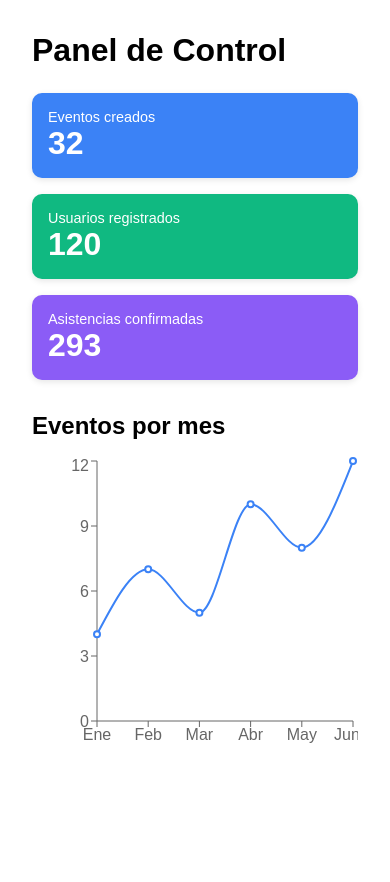
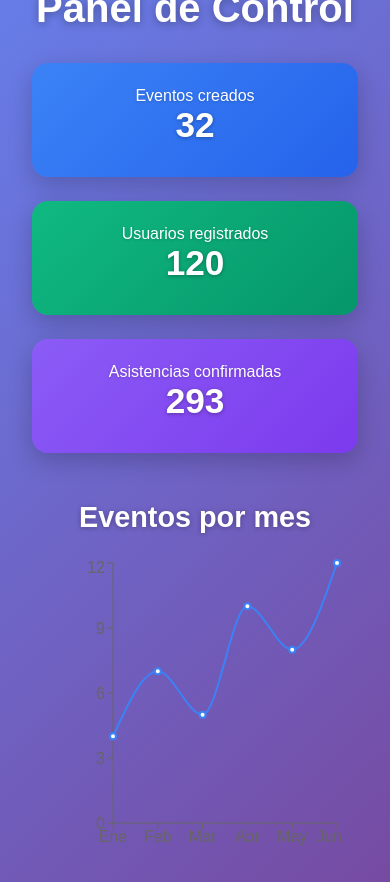
Before and after one commit to HJFlash/Reunion360, a React (Vite) app in the folder frontend/: page /dashboard in a window 390 px wide. Before the commit the page ends 844 px from the top, so only its background shows below. Built offline with nearby package versions, Linux system fonts and the light colour scheme.

Commit message:
Creación de un home básico para probar paginas / Edicion de Dashboard

```diff
--- a/frontend/src/main.tsx
+++ b/frontend/src/main.tsx
@@ -1,14 +1,17 @@
-import React from 'react';
-import ReactDOM from 'react-dom/client';
-import { BrowserRouter, Routes, Route } from 'react-router-dom';
-import Auth from './pages/Auth/Auth';
-import Dashboard from './pages/Dashboard/Dashboard';  // importa tu Dashboard
+import React from "react";
+import ReactDOM from "react-dom/client";
+import { BrowserRouter, Routes, Route } from "react-router-dom";
 
-ReactDOM.createRoot(document.getElementById('root')!).render(
+import Home from "./pages/Home/Home";
+import Auth from "./pages/Auth/Auth";
+import Dashboard from "./pages/Dashboard/Dashboard";
+
+ReactDOM.createRoot(document.getElementById("root")!).render(
   <React.StrictMode>
     <BrowserRouter>
       <Routes>
-        <Route path="/" element={<Auth />} />
+        <Route path="/" element={<Home />} />
+        <Route path="/auth" element={<Auth />} />
         <Route path="/dashboard" element={<Dashboard />} />
       </Routes>
     </BrowserRouter>
--- a/frontend/src/pages/Dashboard/Dashboard.css
+++ b/frontend/src/pages/Dashboard/Dashboard.css
@@ -1,56 +1,102 @@
 .dashboard-container {
-  padding: 2rem;
-  font-family: Arial, sans-serif;
+  padding: 2rem 3rem;
+  font-family: 'Poppins', sans-serif;
+  background: linear-gradient(135deg, #667eea, #764ba2);
+  min-height: 100vh;
+  color: white;
+  width: 100vw; /* usa todo el ancho de la ventana */
+  max-width: 100%; /* no limite de ancho */
+  box-sizing: border-box;
 }
 
 .dashboard-title {
-  font-size: 2rem;
-  margin-bottom: 1.5rem;
+  font-size: 2.5rem;
+  margin-bottom: 2rem;
+  font-weight: 700;
+  text-align: center;
+  text-shadow: 0 2px 8px rgba(0, 0, 0, 0.3);
 }
 
 .dashboard-cards {
-  display: flex;
-  flex-wrap: wrap;
-  gap: 1rem;
-  margin-bottom: 2rem;
+  display: grid; /* grid para controlar mejor layout */
+  grid-template-columns: repeat(auto-fit, minmax(280px, 1fr)); /* tarjetas responsivas */
+  gap: 1.5rem;
+  margin-bottom: 3rem;
+  width: 100%;
 }
 
 .card {
-  flex: 1;
-  min-width: 200px;
-  background-color: #f1f1f1;
-  padding: 1rem;
-  border-radius: 10px;
+  flex: 1 1 250px; /* un ancho base decente */
+  max-width: 320px; /* para que no crezca demasiado */
+  background: rgba(255, 255, 255, 0.15);
+  padding: 1.5rem;
+  border-radius: 16px;
   color: white;
-  box-shadow: 0 2px 6px rgba(0, 0, 0, 0.1);
-  transition: transform 0.2s ease-in-out;
+  box-shadow: 0 8px 24px rgba(0, 0, 0, 0.2);
+  transition: transform 0.3s ease, box-shadow 0.3s ease;
+  cursor: default;
+  display: flex;
+  flex-direction: column;
+  align-items: center;
 }
 
 .card:hover {
   transform: scale(1.05);
+  box-shadow: 0 12px 32px rgba(0, 0, 0, 0.35);
+}
+
+.card h2 {
+  font-size: 2.2rem;
+  margin: 0 0 0.5rem 0;
+  font-weight: 700;
+  text-shadow: 0 1px 4px rgba(0,0,0,0.3);
 }
 
 .card p {
-  font-size: 0.9rem;
-}
-
-.card h2 {
-  font-size: 2rem;
-  margin: 0;
+  font-size: 1rem;
+  font-weight: 500;
+  text-align: center;
+  text-shadow: 0 1px 3px rgba(0,0,0,0.2);
 }
 
 .card.blue {
-  background-color: #3b82f6;
+  background: linear-gradient(135deg, #3b82f6, #2563eb);
 }
 
 .card.green {
-  background-color: #10b981;
+  background: linear-gradient(135deg, #10b981, #059669);
 }
 
 .card.purple {
-  background-color: #8b5cf6;
+  background: linear-gradient(135deg, #8b5cf6, #7c3aed);
+}
+
+.chart-section {
+  max-width: 1000px; /* limite ancho para el gráfico */
+  margin: 0 auto;
+  padding: 0 1rem;
 }
 
 .chart-section h2 {
-  margin-bottom: 1rem;
+  margin-bottom: 1.5rem;
+  font-weight: 700;
+  font-size: 1.8rem;
+  text-align: center;
+  text-shadow: 0 1px 5px rgba(0,0,0,0.3);
 }
+
+/* Responsive para pantallas chicas */
+
+@media (max-width: 768px) {
+  .dashboard-container {
+    padding: 1.5rem 2rem;
+  }
+
+  .dashboard-cards {
+    justify-content: center;
+  }
+
+  .card {
+    max-width: 100%;
+  }
+}
--- /dev/null
+++ b/frontend/src/pages/Home/Home.css
@@ -0,0 +1,50 @@
+body {
+  margin: 0;
+  font-family: 'Poppins', sans-serif;
+  background: linear-gradient(135deg, #667eea, #764ba2);
+  color: #fff;
+  height: 100vh;
+  display: flex;
+  justify-content: center;
+  align-items: center;
+}
+
+.container {
+  background: rgba(255, 255, 255, 0.1);
+  padding: 40px 50px;
+  border-radius: 16px;
+  box-shadow: 0 8px 24px rgba(0, 0, 0, 0.2);
+  text-align: center;
+  width: 320px;
+}
+
+h1 {
+  margin-bottom: 24px;
+  font-weight: 700;
+  font-size: 1.8rem;
+}
+
+.button-group {
+  display: flex;
+  flex-direction: column;
+  gap: 16px;
+}
+
+.button-group button {
+  background: #fff;
+  color: #764ba2;
+  font-weight: 600;
+  border: none;
+  padding: 14px 0;
+  border-radius: 12px;
+  font-size: 1rem;
+  cursor: pointer;
+  transition: background 0.3s ease, color 0.3s ease;
+  box-shadow: 0 4px 14px rgba(118, 75, 162, 0.3);
+}
+
+.button-group button:hover {
+  background: #764ba2;
+  color: #fff;
+  box-shadow: 0 6px 20px rgba(118, 75, 162, 0.6);
+}
--- /dev/null
+++ b/frontend/src/pages/Home/Home.tsx
@@ -0,0 +1,19 @@
+import React from "react";
+import { useNavigate } from "react-router-dom";
+import "./Home.css";
+
+const Home: React.FC = () => {
+  const navigate = useNavigate();
+
+  return (
+    <div className="container">
+      <h1>Bienvenido al Menú Principal</h1>
+      <div className="button-group">
+        <button onClick={() => navigate("/auth")}>Login / Registro</button>
+        <button onClick={() => navigate("/dashboard")}>Dashboard</button>
+      </div>
+    </div>
+  );
+};
+
+export default Home;
```
